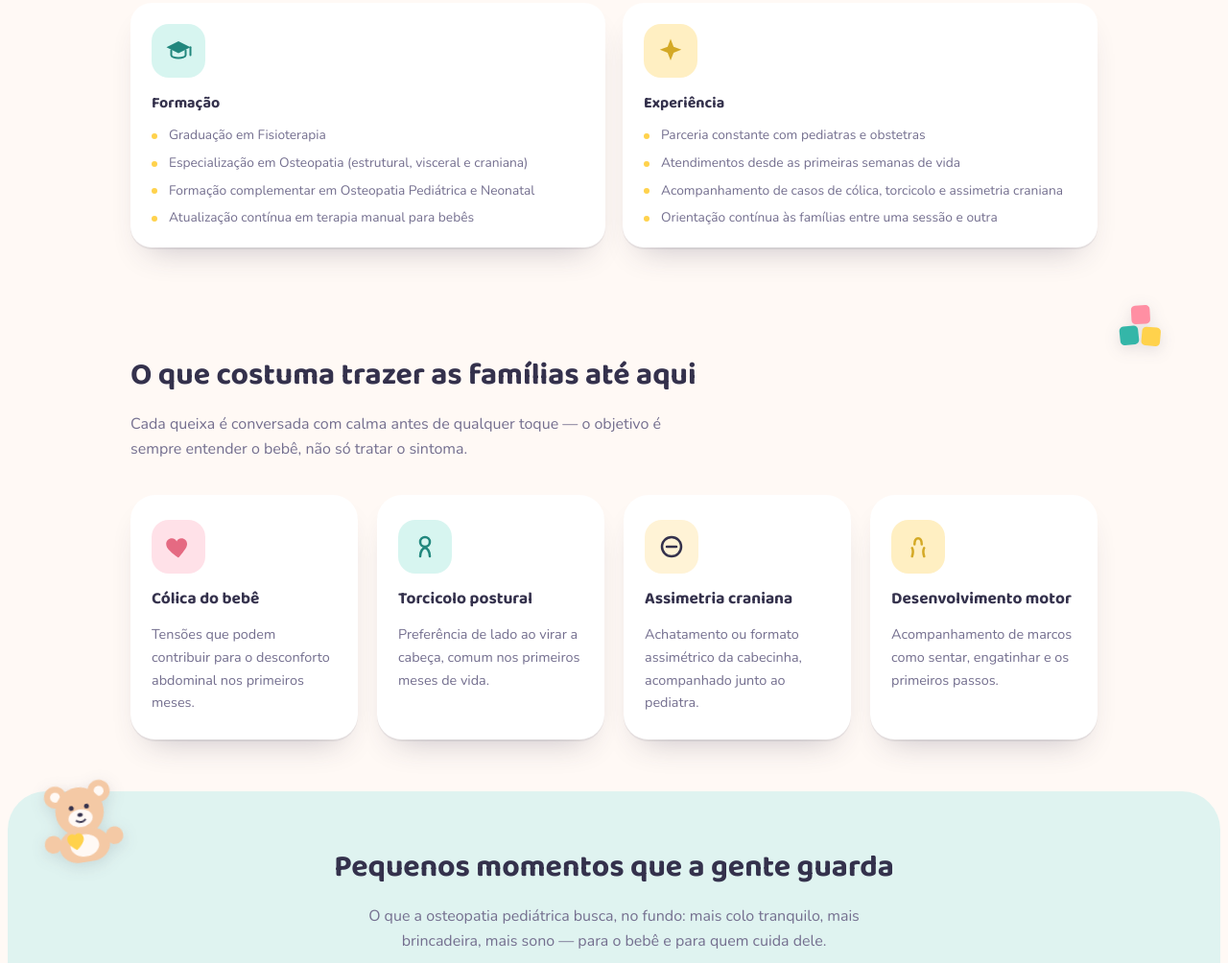
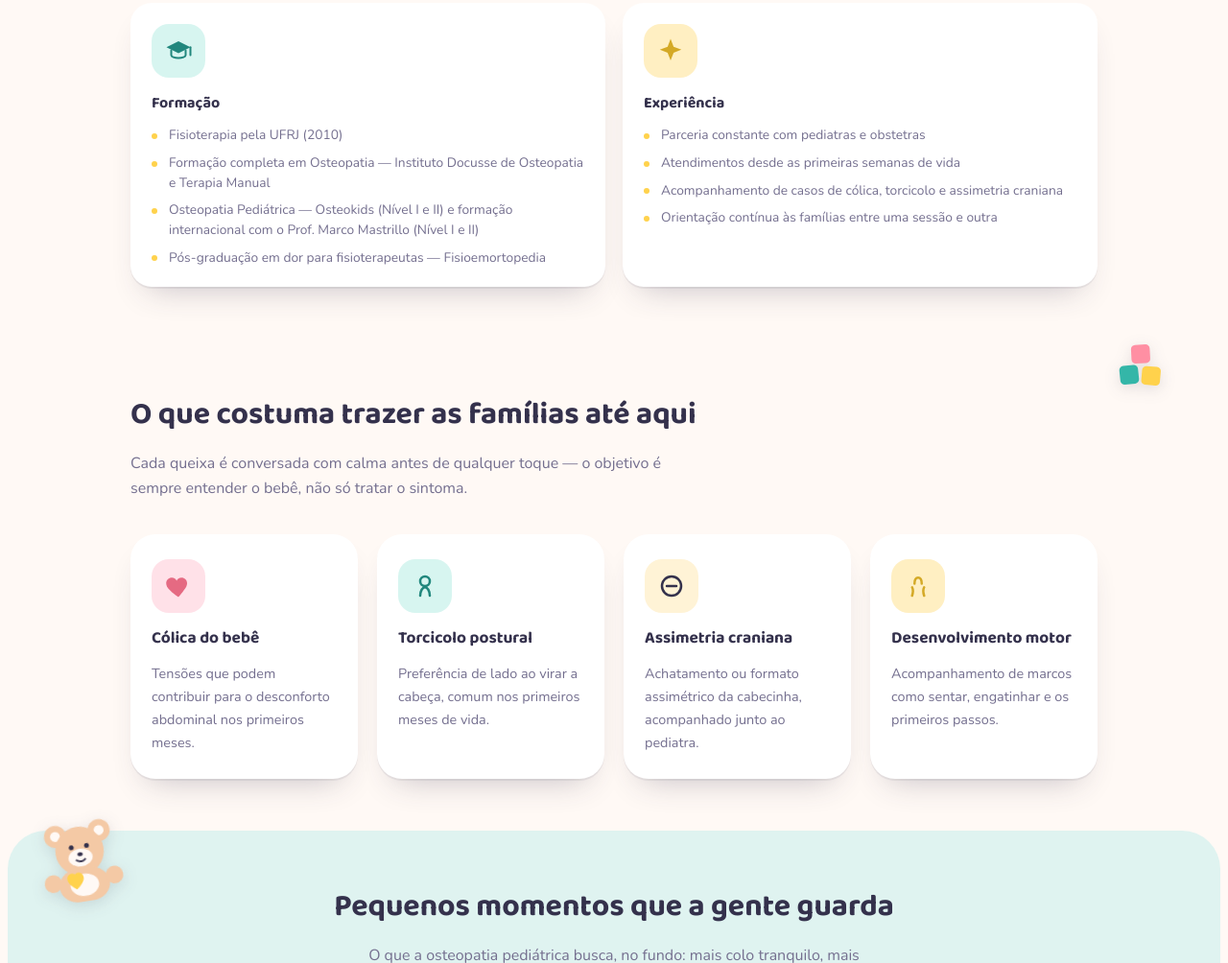
Before and after one commit to Edpschw/andreia-magina-site, a plain HTML site: page index.html in a window 1280 px wide. Shown: the part 1159-2163 px from the top of the page at 96% size. Drawn offline with nearby package versions, Linux system fonts and the light colour scheme.

Commit message:
Atualiza seção de formação com qualificações reais
Substitui os itens genéricos ("Especialização em Osteopatia", etc.) pelo
currículo real dela, extraído do site oficial (andreiamagina.com.br):
UFRJ, Instituto Docusse, Osteokids + Prof. Marco Mastrillo, pós em dor.
Telefone mantido como está (número do Google Maps).

```diff
--- a/index.html
+++ b/index.html
@@ -157,10 +157,10 @@
           <div class="icon-badge bg-sky"><svg viewBox="0 0 24 24" fill="none"><path d="M12 4L22 9L12 14L2 9Z" fill="#21877D"/><path d="M6 11.5v4c0 1.4 2.7 2.5 6 2.5s6-1.1 6-2.5v-4" stroke="#21877D" stroke-width="1.6" fill="none" stroke-linecap="round"/><line x1="22" y1="9" x2="22" y2="15.5" stroke="#21877D" stroke-width="1.6" stroke-linecap="round"/></svg></div>
           <h3>Formação</h3>
           <ul>
-            <li>Graduação em Fisioterapia</li>
-            <li>Especialização em Osteopatia (estrutural, visceral e craniana)</li>
-            <li>Formação complementar em Osteopatia Pediátrica e Neonatal</li>
-            <li>Atualização contínua em terapia manual para bebês</li>
+            <li>Fisioterapia pela UFRJ (2010)</li>
+            <li>Formação completa em Osteopatia — Instituto Docusse de Osteopatia e Terapia Manual</li>
+            <li>Osteopatia Pediátrica — Osteokids (Nível I e II) e formação internacional com o Prof. Marco Mastrillo (Nível I e II)</li>
+            <li>Pós-graduação em dor para fisioterapeutas — Fisioemortopedia</li>
           </ul>
         </div>
         <div class="about-card">
```
